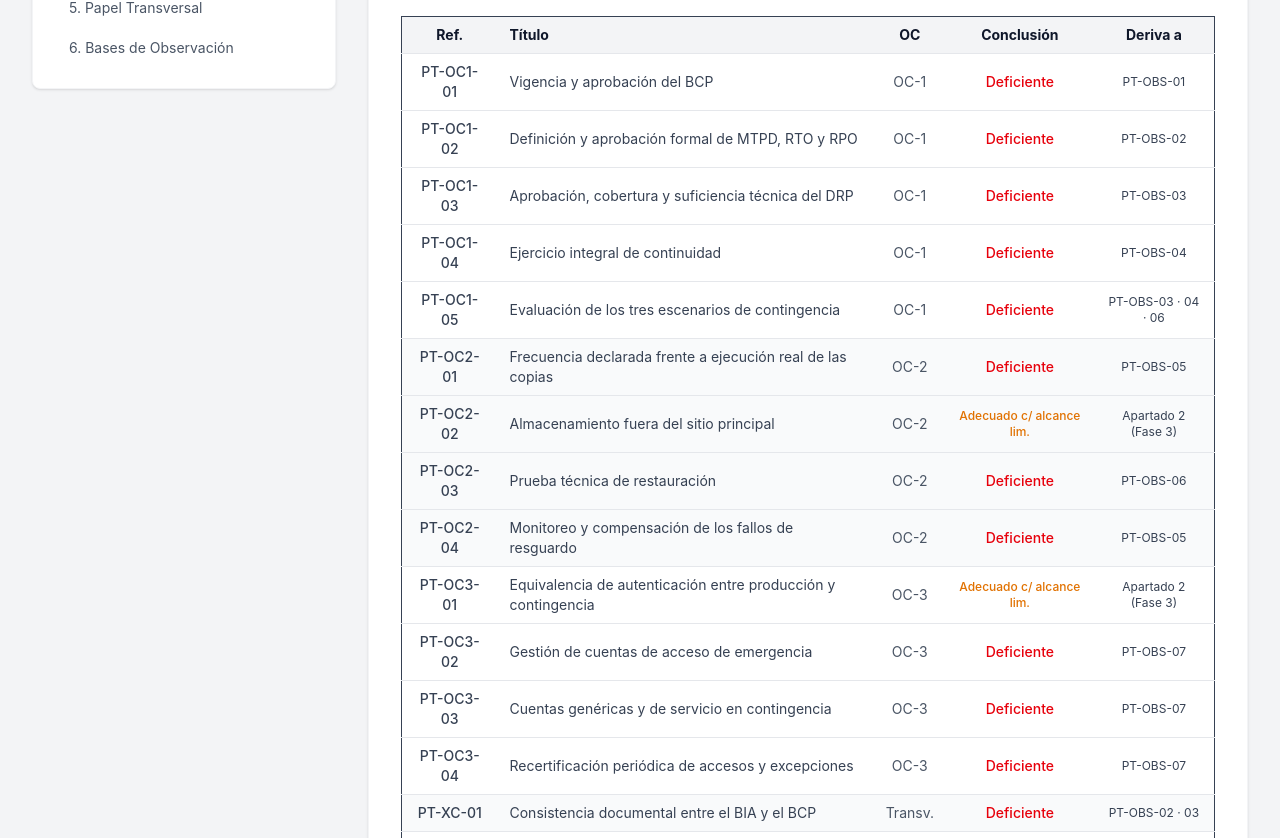
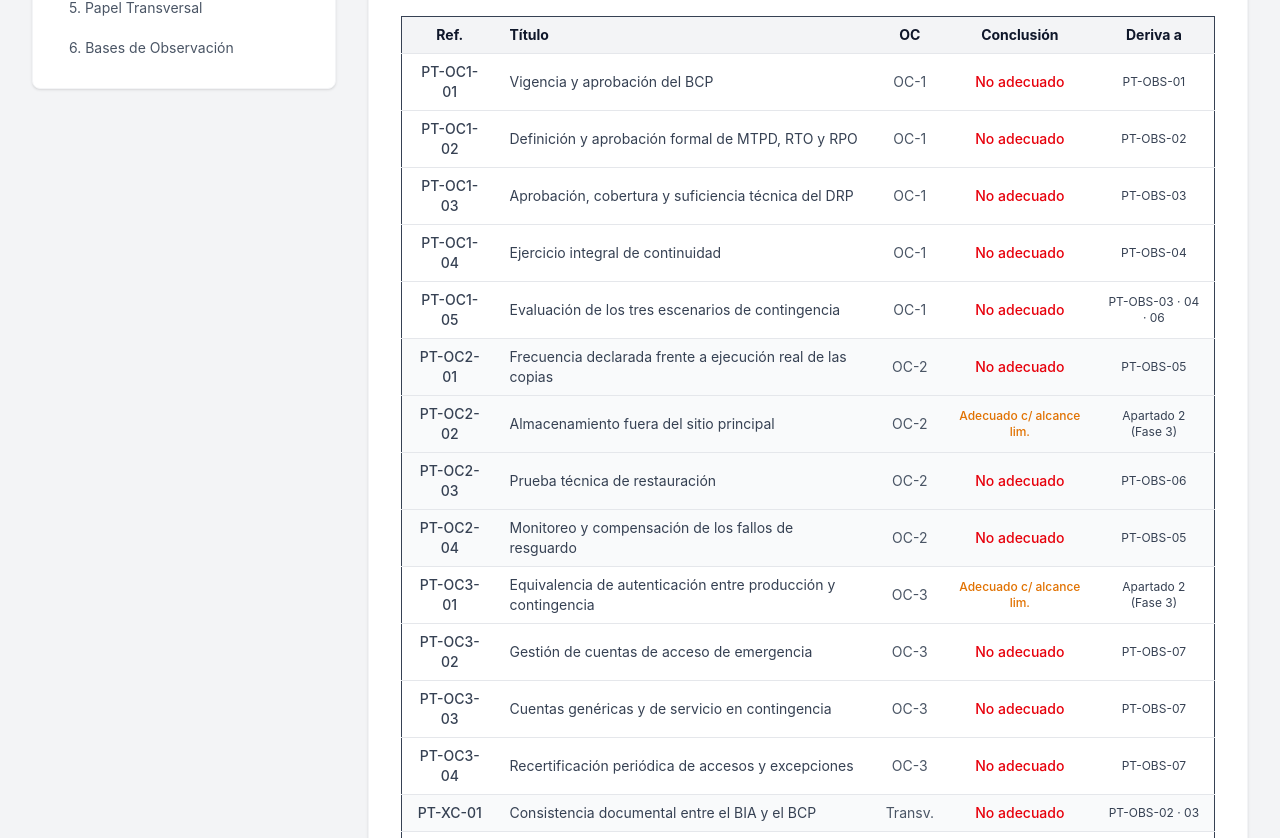
Before and after one commit to ignaveliz/tfi-auditoria, a React (Vite) app: page /fase4 in a window 1280 px wide. Shown: the part 342-1180 px from the top of the page. Built offline with nearby package versions, Linux system fonts and the light colour scheme.

Commit message:
refactor: reemplazar 'deficiente' por 'no adecuado' en tablas e informes

```diff
--- a/src/components/anexos/AnexoIndice.jsx
+++ b/src/components/anexos/AnexoIndice.jsx
@@ -17,35 +17,35 @@ const AnexoIndice = () => {
               <td className="px-3 py-2 font-medium">PT-OC1-01</td>
               <td className="px-3 py-2 text-gray-700">Vigencia y aprobación del BCP</td>
               <td className="px-3 py-2 text-center text-gray-500">OC-1</td>
-              <td className="px-3 py-2 text-red-600 font-medium">Deficiente</td>
+              <td className="px-3 py-2 text-red-600 font-medium">No adecuado</td>
               <td className="px-3 py-2 text-gray-700">PT-OBS-01</td>
             </tr>
             <tr>
               <td className="px-3 py-2 font-medium">PT-OC1-02</td>
               <td className="px-3 py-2 text-gray-700">Definición y aprobación formal de MTPD, RTO y RPO</td>
               <td className="px-3 py-2 text-center text-gray-500">OC-1</td>
-              <td className="px-3 py-2 text-red-600 font-medium">Deficiente</td>
+              <td className="px-3 py-2 text-red-600 font-medium">No adecuado</td>
               <td className="px-3 py-2 text-gray-700">PT-OBS-02</td>
             </tr>
             <tr>
               <td className="px-3 py-2 font-medium">PT-OC1-03</td>
               <td className="px-3 py-2 text-gray-700">Aprobación, cobertura y suficiencia técnica del DRP</td>
               <td className="px-3 py-2 text-center text-gray-500">OC-1</td>
-              <td className="px-3 py-2 text-red-600 font-medium">Deficiente</td>
+              <td className="px-3 py-2 text-red-600 font-medium">No adecuado</td>
               <td className="px-3 py-2 text-gray-700">PT-OBS-03</td>
             </tr>
             <tr>
               <td className="px-3 py-2 font-medium">PT-OC1-04</td>
               <td className="px-3 py-2 text-gray-700">Ejercicio integral de continuidad</td>
               <td className="px-3 py-2 text-center text-gray-500">OC-1</td>
-              <td className="px-3 py-2 text-red-600 font-medium">Deficiente</td>
+              <td className="px-3 py-2 text-red-600 font-medium">No adecuado</td>
               <td className="px-3 py-2 text-gray-700">PT-OBS-04</td>
             </tr>
             <tr>
               <td className="px-3 py-2 font-medium">PT-OC1-05</td>
               <td className="px-3 py-2 text-gray-700">Evaluación de los tres escenarios de contingencia</td>
               <td className="px-3 py-2 text-center text-gray-500">OC-1</td>
-              <td className="px-3 py-2 text-red-600 font-medium">Deficiente</td>
+              <td className="px-3 py-2 text-red-600 font-medium">No adecuado</td>
               <td className="px-3 py-2 text-gray-700 text-xs">PT-OBS-03, 04, 06</td>
             </tr>
             <tr>
@@ -59,7 +59,7 @@ const AnexoIndice = () => {
               <td className="px-3 py-2 font-medium">PT-OC2-03</td>
               <td className="px-3 py-2 text-gray-700">Prueba técnica de restauración</td>
               <td className="px-3 py-2 text-center text-gray-500">OC-2</td>
-              <td className="px-3 py-2 text-red-600 font-medium">Deficiente</td>
+              <td className="px-3 py-2 text-red-600 font-medium">No adecuado</td>
               <td className="px-3 py-2 text-gray-700">PT-OBS-06</td>
             </tr>
             <tr>
@@ -73,7 +73,7 @@ const AnexoIndice = () => {
               <td className="px-3 py-2 font-medium">PT-OC3-02</td>
               <td className="px-3 py-2 text-gray-700">Gestión de cuentas de acceso de emergencia (break-glass)</td>
               <td className="px-3 py-2 text-center text-gray-500">OC-3</td>
-              <td className="px-3 py-2 text-red-600 font-medium">Deficiente</td>
+              <td className="px-3 py-2 text-red-600 font-medium">No adecuado</td>
               <td className="px-3 py-2 text-gray-700">PT-OBS-07</td>
             </tr>
             <tr className="bg-blue-50">
@@ -83,7 +83,7 @@ const AnexoIndice = () => {
               <td className="px-3 py-2 font-medium">PT-XC-01</td>
               <td className="px-3 py-2 text-gray-700">Consistencia documental BIA – BCP – DRP</td>
               <td className="px-3 py-2 text-center text-gray-500">Transv.</td>
-              <td className="px-3 py-2 text-red-600 font-medium">Deficiente</td>
+              <td className="px-3 py-2 text-red-600 font-medium">No adecuado</td>
               <td className="px-3 py-2 text-gray-700 text-xs">PT-OBS-02, 03</td>
             </tr>
             <tr>
--- a/src/components/fase4/ListadoGeneral.jsx
+++ b/src/components/fase4/ListadoGeneral.jsx
@@ -25,23 +25,23 @@ const ListadoGeneral = () => {
               </tr>
             </thead>
             <tbody className="bg-white divide-y divide-gray-200">
-              <tr><td className="px-3 py-2 text-center font-medium">PT-OC1-01</td><td className="px-3 py-2">Vigencia y aprobación del BCP</td><td className="px-3 py-2 text-center text-gray-600">OC-1</td><td className="px-3 py-2 text-center text-red-600 font-medium">Deficiente</td><td className="px-3 py-2 text-center text-xs">PT-OBS-01</td></tr>
-              <tr><td className="px-3 py-2 text-center font-medium">PT-OC1-02</td><td className="px-3 py-2">Definición y aprobación formal de MTPD, RTO y RPO</td><td className="px-3 py-2 text-center text-gray-600">OC-1</td><td className="px-3 py-2 text-center text-red-600 font-medium">Deficiente</td><td className="px-3 py-2 text-center text-xs">PT-OBS-02</td></tr>
-              <tr><td className="px-3 py-2 text-center font-medium">PT-OC1-03</td><td className="px-3 py-2">Aprobación, cobertura y suficiencia técnica del DRP</td><td className="px-3 py-2 text-center text-gray-600">OC-1</td><td className="px-3 py-2 text-center text-red-600 font-medium">Deficiente</td><td className="px-3 py-2 text-center text-xs">PT-OBS-03</td></tr>
-              <tr><td className="px-3 py-2 text-center font-medium">PT-OC1-04</td><td className="px-3 py-2">Ejercicio integral de continuidad</td><td className="px-3 py-2 text-center text-gray-600">OC-1</td><td className="px-3 py-2 text-center text-red-600 font-medium">Deficiente</td><td className="px-3 py-2 text-center text-xs">PT-OBS-04</td></tr>
-              <tr><td className="px-3 py-2 text-center font-medium">PT-OC1-05</td><td className="px-3 py-2">Evaluación de los tres escenarios de contingencia</td><td className="px-3 py-2 text-center text-gray-600">OC-1</td><td className="px-3 py-2 text-center text-red-600 font-medium">Deficiente</td><td className="px-3 py-2 text-center text-xs">PT-OBS-03 · 04 · 06</td></tr>
+              <tr><td className="px-3 py-2 text-center font-medium">PT-OC1-01</td><td className="px-3 py-2">Vigencia y aprobación del BCP</td><td className="px-3 py-2 text-center text-gray-600">OC-1</td><td className="px-3 py-2 text-center text-red-600 font-medium">No adecuado</td><td className="px-3 py-2 text-center text-xs">PT-OBS-01</td></tr>
+              <tr><td className="px-3 py-2 text-center font-medium">PT-OC1-02</td><td className="px-3 py-2">Definición y aprobación formal de MTPD, RTO y RPO</td><td className="px-3 py-2 text-center text-gray-600">OC-1</td><td className="px-3 py-2 text-center text-red-600 font-medium">No adecuado</td><td className="px-3 py-2 text-center text-xs">PT-OBS-02</td></tr>
+              <tr><td className="px-3 py-2 text-center font-medium">PT-OC1-03</td><td className="px-3 py-2">Aprobación, cobertura y suficiencia técnica del DRP</td><td className="px-3 py-2 text-center text-gray-600">OC-1</td><td className="px-3 py-2 text-center text-red-600 font-medium">No adecuado</td><td className="px-3 py-2 text-center text-xs">PT-OBS-03</td></tr>
+              <tr><td className="px-3 py-2 text-center font-medium">PT-OC1-04</td><td className="px-3 py-2">Ejercicio integral de continuidad</td><td className="px-3 py-2 text-center text-gray-600">OC-1</td><td className="px-3 py-2 text-center text-red-600 font-medium">No adecuado</td><td className="px-3 py-2 text-center text-xs">PT-OBS-04</td></tr>
+              <tr><td className="px-3 py-2 text-center font-medium">PT-OC1-05</td><td className="px-3 py-2">Evaluación de los tres escenarios de contingencia</td><td className="px-3 py-2 text-center text-gray-600">OC-1</td><td className="px-3 py-2 text-center text-red-600 font-medium">No adecuado</td><td className="px-3 py-2 text-center text-xs">PT-OBS-03 · 04 · 06</td></tr>
 
-              <tr className="bg-gray-50"><td className="px-3 py-2 text-center font-medium">PT-OC2-01</td><td className="px-3 py-2">Frecuencia declarada frente a ejecución real de las copias</td><td className="px-3 py-2 text-center text-gray-600">OC-2</td><td className="px-3 py-2 text-center text-red-600 font-medium">Deficiente</td><td className="px-3 py-2 text-center text-xs">PT-OBS-05</td></tr>
+              <tr className="bg-gray-50"><td className="px-3 py-2 text-center font-medium">PT-OC2-01</td><td className="px-3 py-2">Frecuencia declarada frente a ejecución real de las copias</td><td className="px-3 py-2 text-center text-gray-600">OC-2</td><td className="px-3 py-2 text-center text-red-600 font-medium">No adecuado</td><td className="px-3 py-2 text-center text-xs">PT-OBS-05</td></tr>
               <tr className="bg-gray-50"><td className="px-3 py-2 text-center font-medium">PT-OC2-02</td><td className="px-3 py-2">Almacenamiento fuera del sitio principal</td><td className="px-3 py-2 text-center text-gray-600">OC-2</td><td className="px-3 py-2 text-center text-amber-600 font-medium text-xs">Adecuado c/ alcance lim.</td><td className="px-3 py-2 text-center text-xs">Apartado 2 (Fase 3)</td></tr>
-              <tr className="bg-gray-50"><td className="px-3 py-2 text-center font-medium">PT-OC2-03</td><td className="px-3 py-2">Prueba técnica de restauración</td><td className="px-3 py-2 text-center text-gray-600">OC-2</td><td className="px-3 py-2 text-center text-red-600 font-medium">Deficiente</td><td className="px-3 py-2 text-center text-xs">PT-OBS-06</td></tr>
-              <tr className="bg-gray-50"><td className="px-3 py-2 text-center font-medium">PT-OC2-04</td><td className="px-3 py-2">Monitoreo y compensación de los fallos de resguardo</td><td className="px-3 py-2 text-center text-gray-600">OC-2</td><td className="px-3 py-2 text-center text-red-600 font-medium">Deficiente</td><td className="px-3 py-2 text-center text-xs">PT-OBS-05</td></tr>
+              <tr className="bg-gray-50"><td className="px-3 py-2 text-center font-medium">PT-OC2-03</td><td className="px-3 py-2">Prueba técnica de restauración</td><td className="px-3 py-2 text-center text-gray-600">OC-2</td><td className="px-3 py-2 text-center text-red-600 font-medium">No adecuado</td><td className="px-3 py-2 text-center text-xs">PT-OBS-06</td></tr>
+              <tr className="bg-gray-50"><td className="px-3 py-2 text-center font-medium">PT-OC2-04</td><td className="px-3 py-2">Monitoreo y compensación de los fallos de resguardo</td><td className="px-3 py-2 text-center text-gray-600">OC-2</td><td className="px-3 py-2 text-center text-red-600 font-medium">No adecuado</td><td className="px-3 py-2 text-center text-xs">PT-OBS-05</td></tr>
 
               <tr><td className="px-3 py-2 text-center font-medium">PT-OC3-01</td><td className="px-3 py-2">Equivalencia de autenticación entre producción y contingencia</td><td className="px-3 py-2 text-center text-gray-600">OC-3</td><td className="px-3 py-2 text-center text-amber-600 font-medium text-xs">Adecuado c/ alcance lim.</td><td className="px-3 py-2 text-center text-xs">Apartado 2 (Fase 3)</td></tr>
-              <tr><td className="px-3 py-2 text-center font-medium">PT-OC3-02</td><td className="px-3 py-2">Gestión de cuentas de acceso de emergencia</td><td className="px-3 py-2 text-center text-gray-600">OC-3</td><td className="px-3 py-2 text-center text-red-600 font-medium">Deficiente</td><td className="px-3 py-2 text-center text-xs">PT-OBS-07</td></tr>
-              <tr><td className="px-3 py-2 text-center font-medium">PT-OC3-03</td><td className="px-3 py-2">Cuentas genéricas y de servicio en contingencia</td><td className="px-3 py-2 text-center text-gray-600">OC-3</td><td className="px-3 py-2 text-center text-red-600 font-medium">Deficiente</td><td className="px-3 py-2 text-center text-xs">PT-OBS-07</td></tr>
-              <tr><td className="px-3 py-2 text-center font-medium">PT-OC3-04</td><td className="px-3 py-2">Recertificación periódica de accesos y excepciones</td><td className="px-3 py-2 text-center text-gray-600">OC-3</td><td className="px-3 py-2 text-center text-red-600 font-medium">Deficiente</td><td className="px-3 py-2 text-center text-xs">PT-OBS-07</td></tr>
+              <tr><td className="px-3 py-2 text-center font-medium">PT-OC3-02</td><td className="px-3 py-2">Gestión de cuentas de acceso de emergencia</td><td className="px-3 py-2 text-center text-gray-600">OC-3</td><td className="px-3 py-2 text-center text-red-600 font-medium">No adecuado</td><td className="px-3 py-2 text-center text-xs">PT-OBS-07</td></tr>
+              <tr><td className="px-3 py-2 text-center font-medium">PT-OC3-03</td><td className="px-3 py-2">Cuentas genéricas y de servicio en contingencia</td><td className="px-3 py-2 text-center text-gray-600">OC-3</td><td className="px-3 py-2 text-center text-red-600 font-medium">No adecuado</td><td className="px-3 py-2 text-center text-xs">PT-OBS-07</td></tr>
+              <tr><td className="px-3 py-2 text-center font-medium">PT-OC3-04</td><td className="px-3 py-2">Recertificación periódica de accesos y excepciones</td><td className="px-3 py-2 text-center text-gray-600">OC-3</td><td className="px-3 py-2 text-center text-red-600 font-medium">No adecuado</td><td className="px-3 py-2 text-center text-xs">PT-OBS-07</td></tr>
 
-              <tr className="bg-gray-50"><td className="px-3 py-2 text-center font-medium">PT-XC-01</td><td className="px-3 py-2">Consistencia documental entre el BIA y el BCP</td><td className="px-3 py-2 text-center text-gray-600">Transv.</td><td className="px-3 py-2 text-center text-red-600 font-medium">Deficiente</td><td className="px-3 py-2 text-center text-xs">PT-OBS-02 · 03</td></tr>
+              <tr className="bg-gray-50"><td className="px-3 py-2 text-center font-medium">PT-XC-01</td><td className="px-3 py-2">Consistencia documental entre el BIA y el BCP</td><td className="px-3 py-2 text-center text-gray-600">Transv.</td><td className="px-3 py-2 text-center text-red-600 font-medium">No adecuado</td><td className="px-3 py-2 text-center text-xs">PT-OBS-02 · 03</td></tr>
 
               <tr><td className="px-3 py-2 text-center font-medium">PT-OBS-01</td><td className="px-3 py-2 text-gray-600">BCP fuera del ciclo de revisión exigido</td><td className="px-3 py-2 text-center text-gray-600">OC-1</td><td className="px-3 py-2 text-center font-medium">Base de obs.</td><td className="px-3 py-2 text-center text-xs text-corporate-blue font-bold">Fase 5</td></tr>
               <tr><td className="px-3 py-2 text-center font-medium">PT-OBS-02</td><td className="px-3 py-2 text-gray-600">RPO de P2 sin cuantificar y RTO sin aprobación</td><td className="px-3 py-2 text-center text-gray-600">OC-1</td><td className="px-3 py-2 text-center font-medium">Base de obs.</td><td className="px-3 py-2 text-center text-xs text-corporate-blue font-bold">Fase 5</td></tr>
--- a/src/components/fase6/DetalleIntro.jsx
+++ b/src/components/fase6/DetalleIntro.jsx
@@ -253,21 +253,21 @@ const DetalleIntro = () => {
                 <td className="px-3 py-2 text-center font-medium">2</td>
                 <td className="px-3 py-2 font-medium">Seguridad Lógica</td>
                 <td className="px-3 py-2">Integral</td>
-                <td className="px-3 py-2 text-red-600 font-medium">Deficiente en contingencia</td>
+                <td className="px-3 py-2 text-red-600 font-medium">No adecuado en contingencia</td>
                 <td className="px-3 py-2 text-gray-700">Equivalencia de autenticación acreditada (CA-02), pero accesos de emergencia sin autorización ni revisión. OBS-07.</td>
               </tr>
               <tr>
                 <td className="px-3 py-2 text-center font-medium">3</td>
                 <td className="px-3 py-2 font-medium">Gestión de Cambios</td>
                 <td className="px-3 py-2">Control documental</td>
-                <td className="px-3 py-2 text-red-600 font-medium">Deficiente en versiones</td>
+                <td className="px-3 py-2 text-red-600 font-medium">No adecuado en versiones</td>
                 <td className="px-3 py-2 text-gray-700">El BCP registra 14 meses sin revisión y el DRP permanece sin aprobación. OBS-01 · OBS-03.</td>
               </tr>
               <tr>
                 <td className="px-3 py-2 text-center font-medium">4</td>
                 <td className="px-3 py-2 font-medium">Backups y Recuperación</td>
                 <td className="px-3 py-2">Integral</td>
-                <td className="px-3 py-2 text-red-600 font-medium">Deficiente</td>
+                <td className="px-3 py-2 text-red-600 font-medium">No adecuado</td>
                 <td className="px-3 py-2 text-gray-700">Fallos de copia sin compensación; sin prueba de restauración exitosa; repositorio accesible. OBS-02, 05, 06.</td>
               </tr>
               <tr>
```
